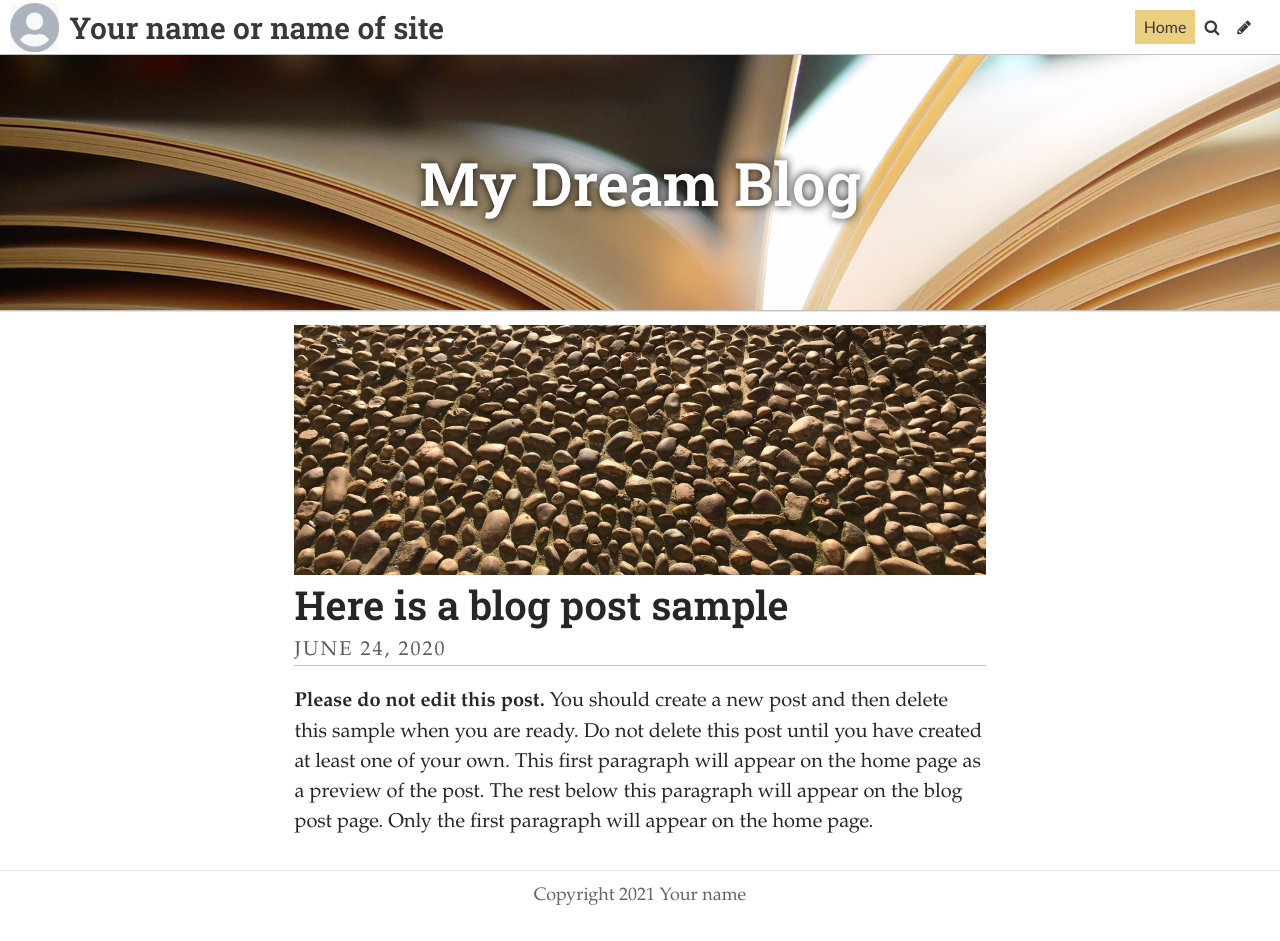
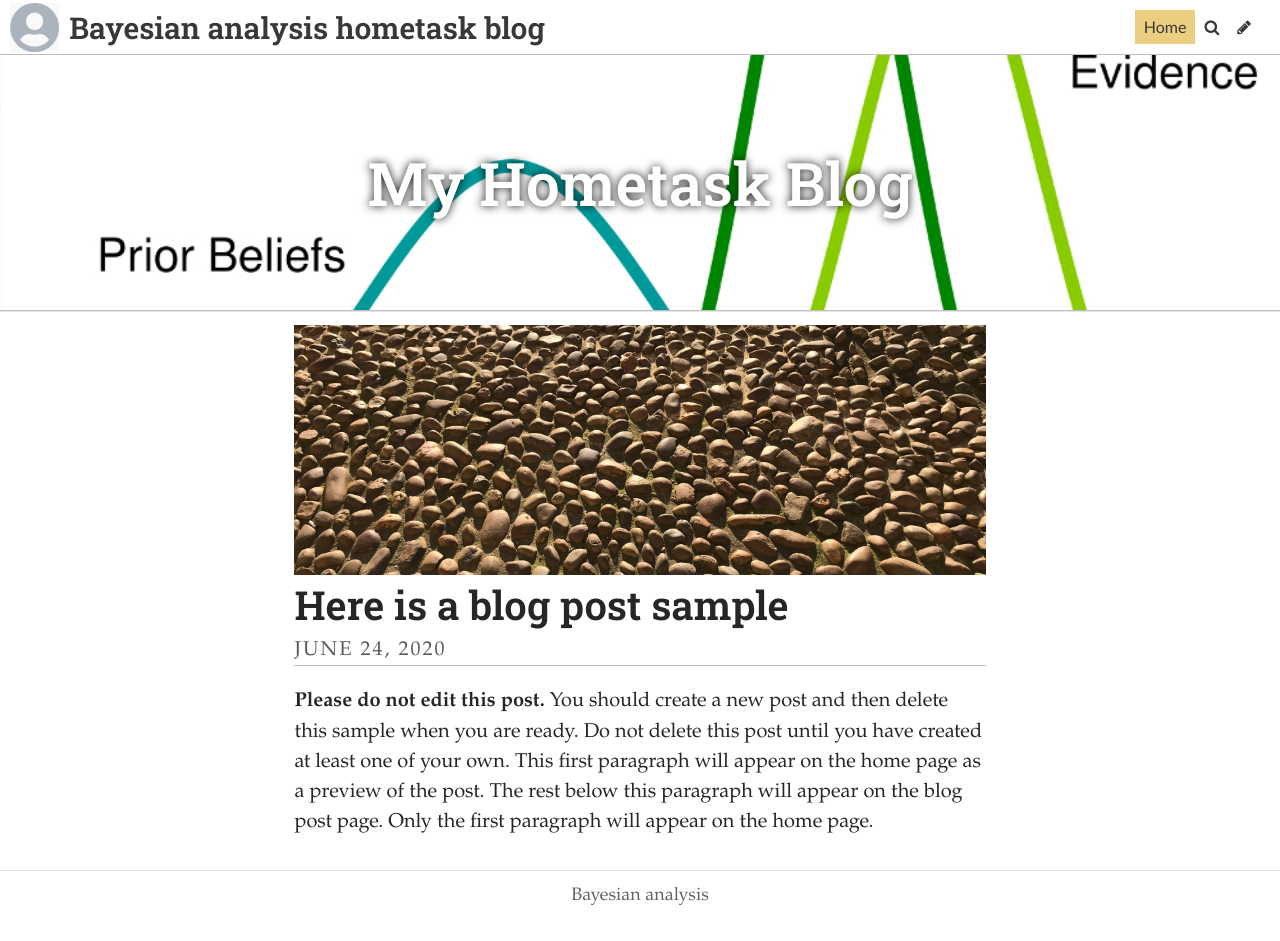
Before and after one commit to val3nt1n3-7/netify_uni_bg, a Jekyll site: the page built from index.html, in a window 1280 px wide. Built offline with Jekyll 4.4.1, drawn with Linux system fonts in a browser that asks for light colours; some web fonts are replaced; the list of posts is cut into pages by our own code.

Commit message:
Update Settings “general”

```diff
--- a/_data/settings.yml
+++ b/_data/settings.yml
@@ -1,13 +1,13 @@
-title: Your name or name of site
-description: A website with a blog
-header_text: My Dream Blog
+title: Bayesian analysis hometask blog
+description: Homework of Bayesian analysis class. Kliment Ohridski
+footer_text: Bayesian analysis
+header_feature_image: ../uploads/12.jpg
+header_text: My Hometask Blog
 header_text_color: "#ffffff"
-footer_text: Copyright 2021 Your name
-header_feature_image: ../uploads/pages.jpg
-bannerheight: "20vmax"
-navbarheight: "55px"
-gridlayout: false
+bannerheight: 20vmax
+navbarheight: 55px
 logo: /uploads/logo.jpg
 favicon: /uploads/favicon.ico
+gridlayout: false
+fixednavbar: false
 upzoom: true
-fixednavbar: false
```
Also changed, not shown: uploads/12.jpg (added).
